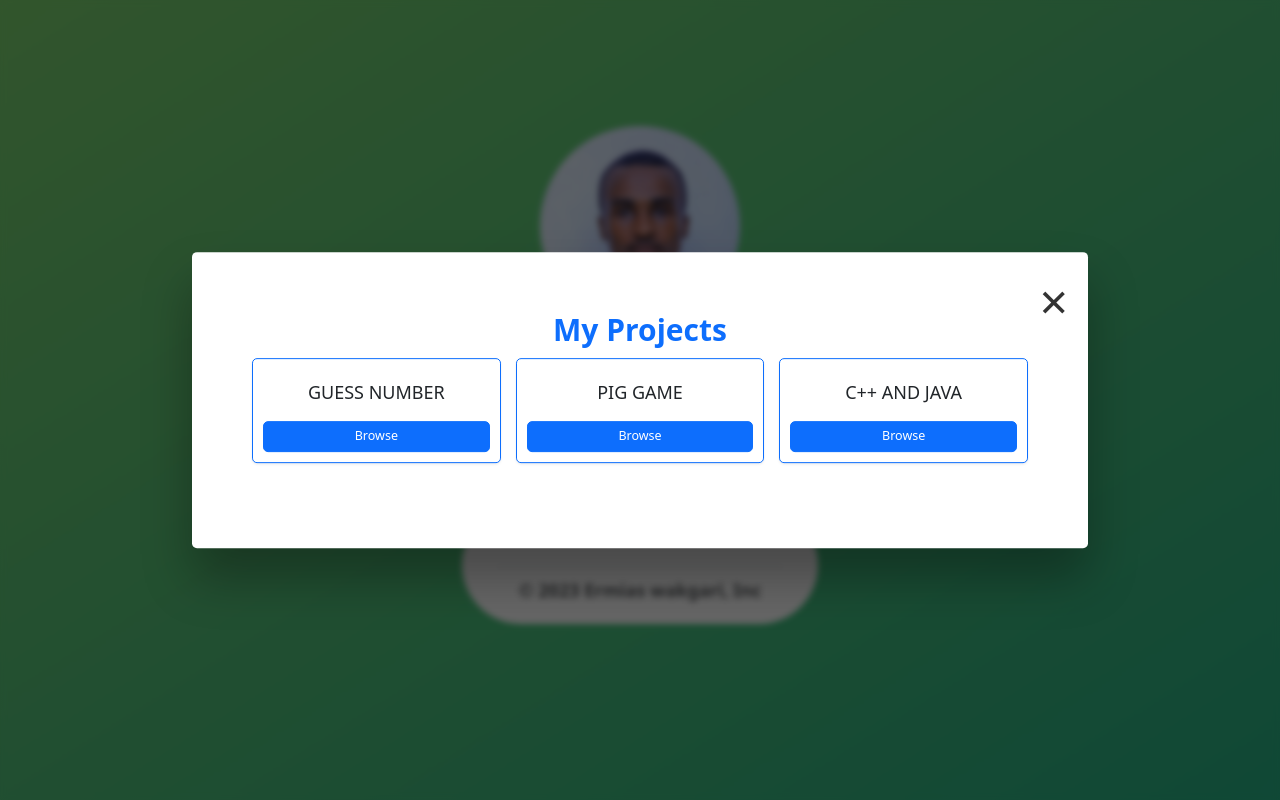
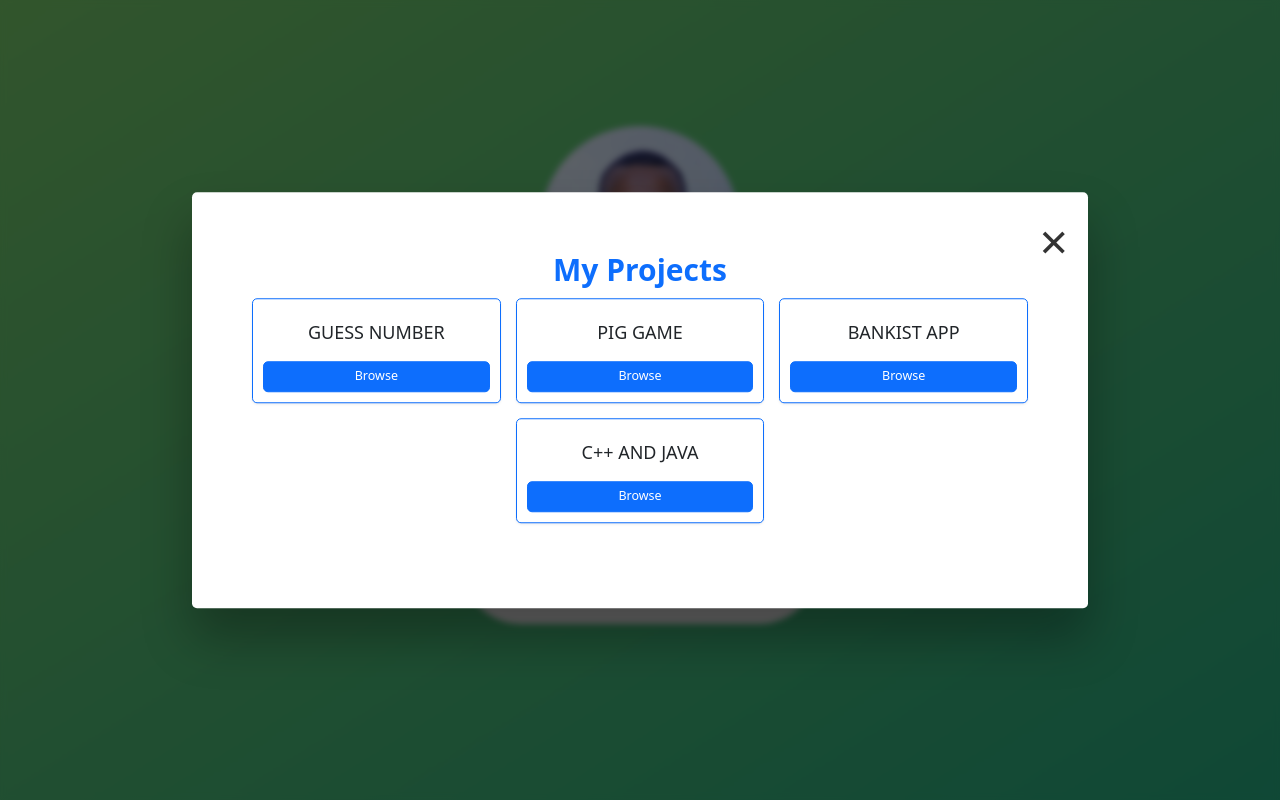
Before and after one commit to ERMIASWAKGARI/MY-PORTFOLIO-WEBSITE, a plain HTML site: page index.html in a window 1280 px wide. Both pictures are taken after a click on the button "My Projects". Drawn offline with nearby package versions, Linux system fonts and the light colour scheme.

Commit message:
Update index.html

```diff
--- a/index.html
+++ b/index.html
@@ -59,6 +59,18 @@
               </div>
             </div>
           </div>
+          <div class="col">
+            <div class="card mb-4 rounded-3 shadow-sm border-primary">
+              <div class="card-body">
+                <h1 class="card-title pricing-card-title"><small class="text-body-secondary fw-light"></small></h1>
+                <ul class="list-unstyled mt-3 mb-4">
+                  <p>BANKIST APP</p>
+                </ul>
+                <a href="https://ermiaswakgari.github.io/Bankist-App/"><button  type="button" class="w-100 btn btn-lg btn-primary">Browse</button></a>
+              </div>
+            </div>
+          </div>
+
           <div class="col">
             <div class="card mb-4 rounded-3 shadow-sm border-primary">
               <div class="card-body">
```
